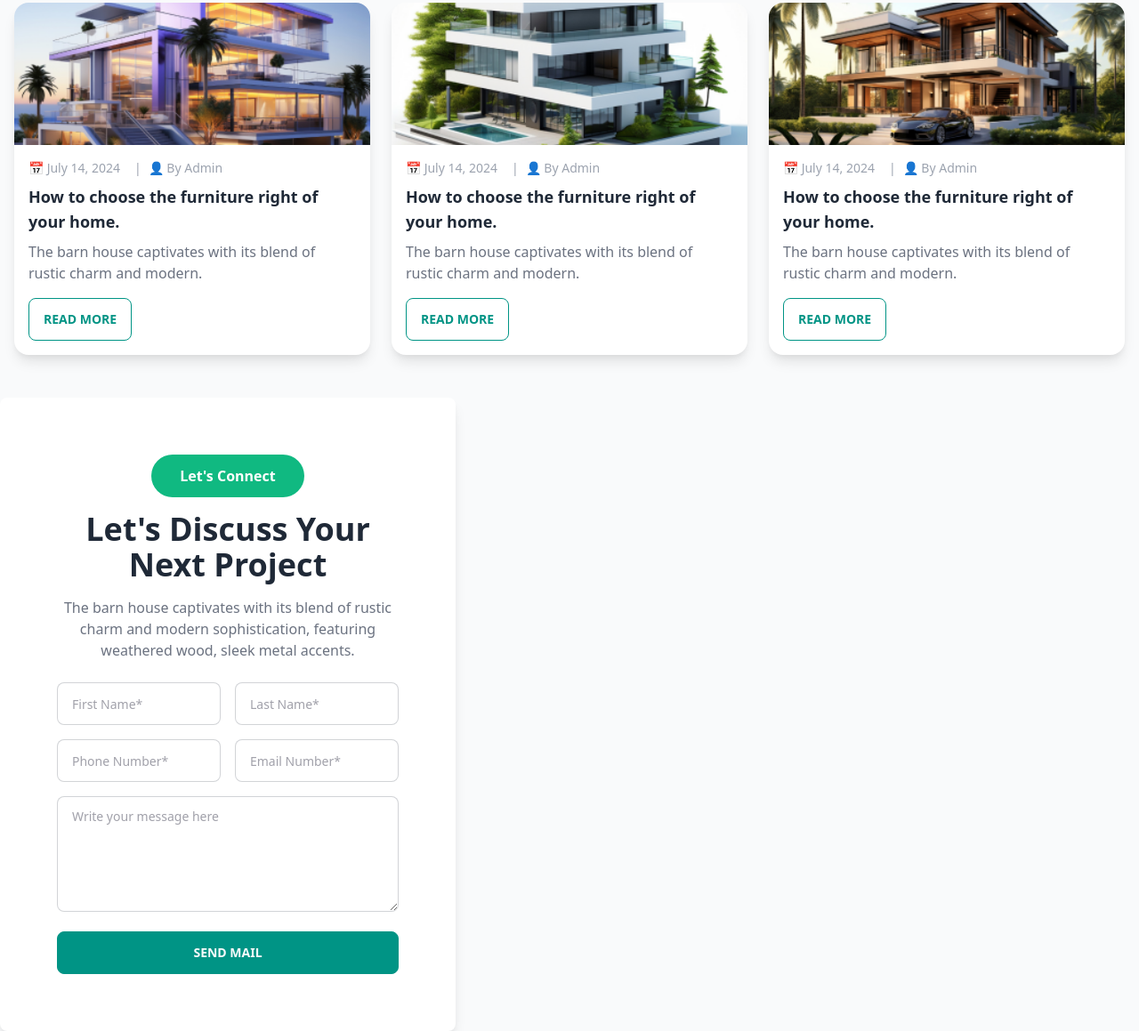
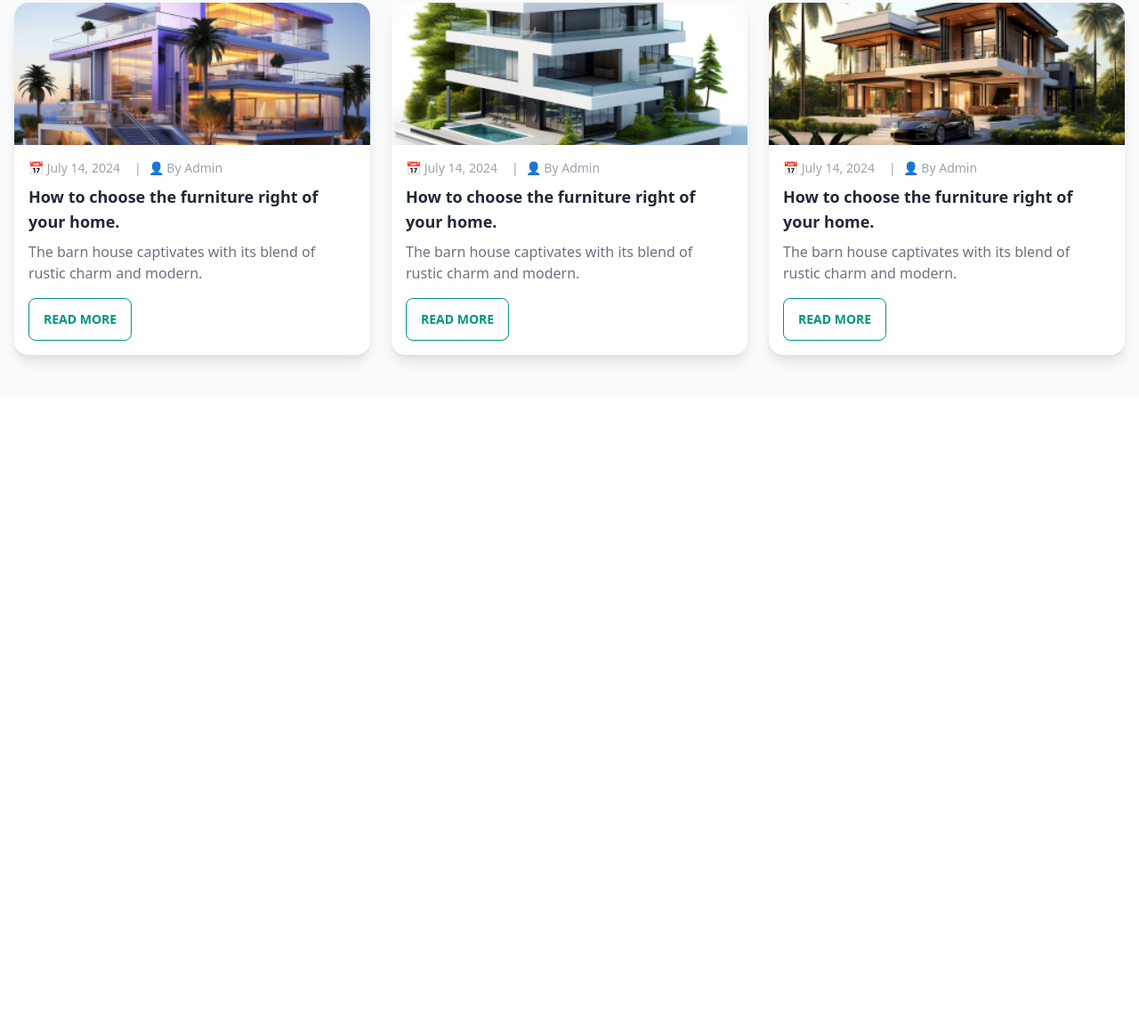
Before and after one commit to Nazmul-4/Reset-batch-3, a plain HTML site: page index.html in a window 1280 px wide. Shown: the part 3469-4628 px from the top of the page at 89% size. After the commit the page ends 3916 px from the top, so only its background shows below. Drawn offline with nearby package versions, Linux system fonts and the light colour scheme.

Commit message:
2nd commit

```diff
--- a/index.html
+++ b/index.html
@@ -332,32 +332,6 @@
       </div>
     </div>
   </section><br><br>
-  <section>
-    <div class="bg-white p-8 md:p-12 lg:p-16 rounded-lg shadow-lg max-w-lg w-full">
-      <!-- Heading -->
-      <div class="text-center mb-6">
-        <div class="flex justify-center mb-4">
-            <button class="bg-green-500 text-white px-8 py-3 rounded-full font-semibold">Let's Connect</button>
-        </div>
-        <h1 class="text-4xl font-extrabold text-gray-800 mb-4">Let's Discuss Your Next Project</h1>
-        <p class="text-gray-500 mt-2">The barn house captivates with its blend of rustic charm and modern sophistication, featuring weathered wood, sleek metal accents.</p>
-      </div>
-
-      <!-- Form -->
-      <form class="space-y-4">
-        <div class="grid grid-cols-1 md:grid-cols-2 gap-4">
-          <input type="text" placeholder="First Name*" class="input input-bordered w-full" required />
-          <input type="text" placeholder="Last Name*" class="input input-bordered w-full" required />
-        </div>
-        <div class="grid grid-cols-1 md:grid-cols-2 gap-4">
-          <input type="tel" placeholder="Phone Number*" class="input input-bordered w-full" required />
-          <input type="email" placeholder="Email Number*" class="input input-bordered w-full" required />
-        </div>
-        <textarea placeholder="Write your message here" class="textarea textarea-bordered w-full" rows="4"></textarea>
-        <button type="submit" class="btn btn-success w-full mt-4">Send Mail</button>
-      </form>
-    </div>
-  </section>
 
 </body>
 </html>
```
